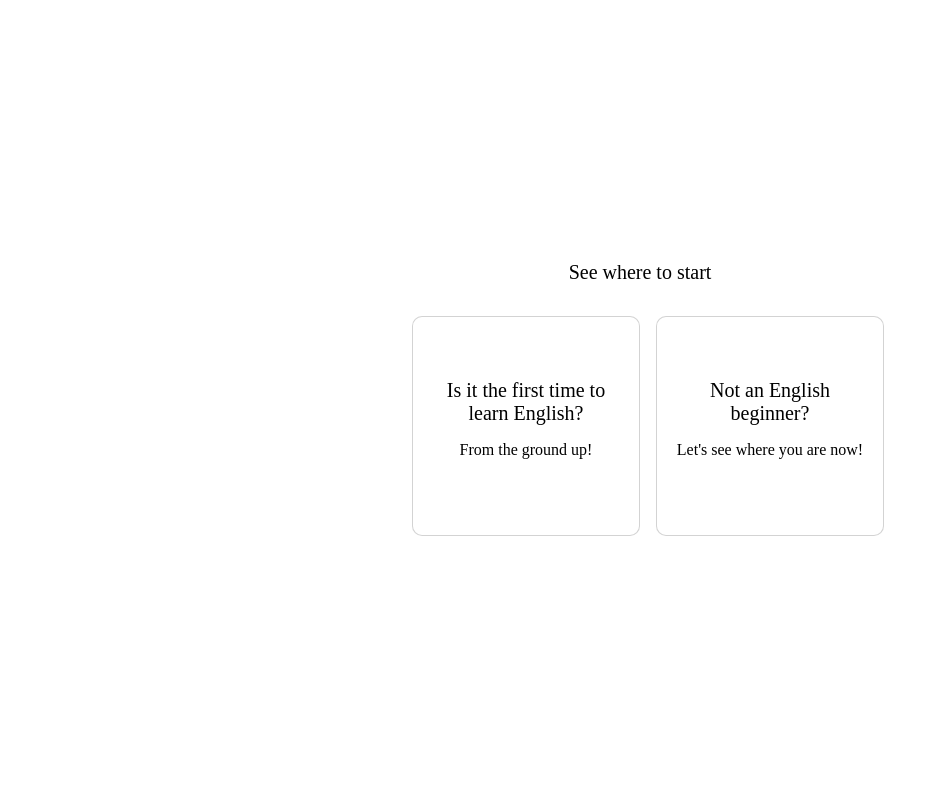
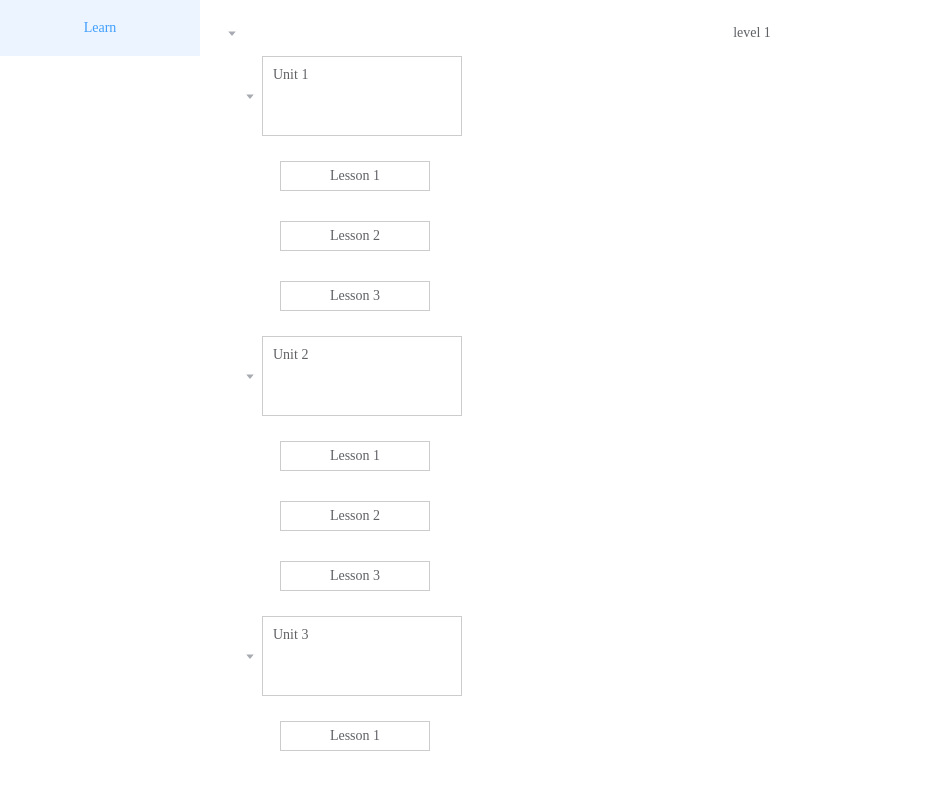
Before and after one commit to zhaoxu-lingoace/english-sku, a Vue app: page /learn in a window 1280 px wide. Before the commit this address led to /boot. Shown: the top 790 px of the page, without its empty margins (0-947 px from the left). Built offline with nearby package versions, Linux system fonts and the light colour scheme.

Commit message:
课程页面布局

```diff
--- a/src/App.vue
+++ b/src/App.vue
@@ -5,9 +5,6 @@ export default {
   name: "App",
   components: {
     RouterView,
-  },
-  created() {
-    this.$router.push("/boot");
   },
 };
 </script>
--- a/src/BootOption.vue
+++ b/src/BootOption.vue
@@ -4,7 +4,9 @@ export default {
   props: ["value"],
   methods: {
     onClick() {
-      this.$router.push("/");
+      location.assign(
+        "https://test-cdn.lingo-ace.com/teach/dev/CourseTest/index.html?preTempId=edf0017d-44dd-4b2a-b813-07c73622dfb4&isPreview=1&loginType=0"
+      );
     },
   },
 };
--- a/src/LearnView.vue
+++ b/src/LearnView.vue
@@ -1,16 +1,112 @@
 <script>
 export default {
   name: "LearnView",
+  data() {
+    return {
+      treeData: [],
+      treeProps: {
+        class: this.getNodeClass,
+      },
+    };
+  },
+  methods: {
+    getNodeClass(data, node) {
+      return data.class;
+    },
+    onClickNodeContent() {
+      location.assign("");
+    },
+  },
+  mounted() {
+    const buildLessonNodeData = (levelId, unitId) => {
+      return Array.from({ length: 3 }).map((_, i) => {
+        return {
+          label: `Lesson ${i + 1}`,
+          class: "lesson",
+        };
+      });
+    };
+
+    const buildUnitNodeData = (levelId) => {
+      return Array.from({ length: 3 }).map((_, i) => {
+        return {
+          label: `Unit ${i + 1}`,
+          class: "unit",
+          children: buildLessonNodeData(levelId, i),
+        };
+      });
+    };
+
+    const buildLevelNodeData = () => {
+      return Array.from({ length: 3 }).map((_, i) => {
+        return {
+          label: `level ${i + 1}`,
+          class: "level",
+          children: buildUnitNodeData(i),
+        };
+      });
+    };
+    this.treeData = buildLevelNodeData();
+  },
 };
 </script>
 
 <template>
   <div>
-    <div class="learn">LearnView</div>
+    <div class="learn">
+      <div class="schedule" style="height: 600px">
+        <el-tree
+          :data="treeData"
+          :props="treeProps"
+          default-expand-all
+          :expand-on-click-node="false"
+        >
+          <template #default="{ data, node }">
+            <div class="node-content" @click="onClickNodeContent">
+              {{ node.label }}
+            </div>
+          </template>
+        </el-tree>
+      </div>
+    </div>
   </div>
 </template>
 
-<style lang="scss" scoped>
+<style lang="scss">
 .learn {
+  .schedule {
+    .level {
+      & > div > .node-content {
+        width: 100%;
+        text-align: center;
+      }
+      .unit {
+        & > .el-tree-node__content {
+          height: 100px;
+        }
+        & > div > .node-content {
+          width: 200px;
+          height: 80px;
+          border: 1px solid #ccc;
+          box-sizing: border-box;
+          padding: 10px;
+        }
+        .lesson {
+          & > .el-tree-node__content {
+            height: 60px;
+          }
+          & > div > .node-content {
+            width: 150px;
+            height: 30px;
+            border: 1px solid #ccc;
+            box-sizing: border-box;
+            display: flex;
+            justify-content: center;
+            align-items: center;
+          }
+        }
+      }
+    }
+  }
 }
 </style>
--- a/src/pages/HomePage.vue
+++ b/src/pages/HomePage.vue
@@ -29,3 +29,12 @@ export default {
     </div>
   </div>
 </template>
+
+<style lang="scss">
+.home-page {
+  height: 100%;
+  .el-container {
+    height: 100%;
+  }
+}
+</style>
```
